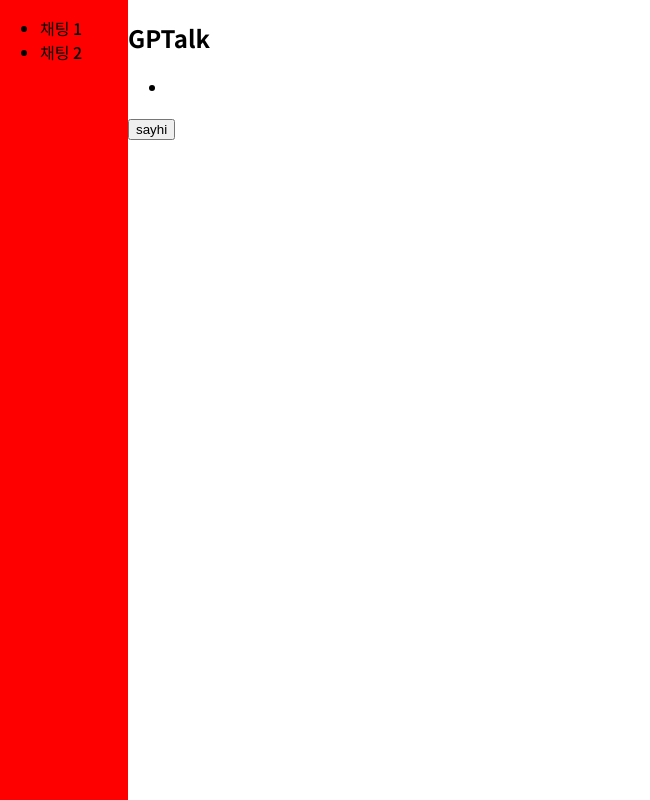
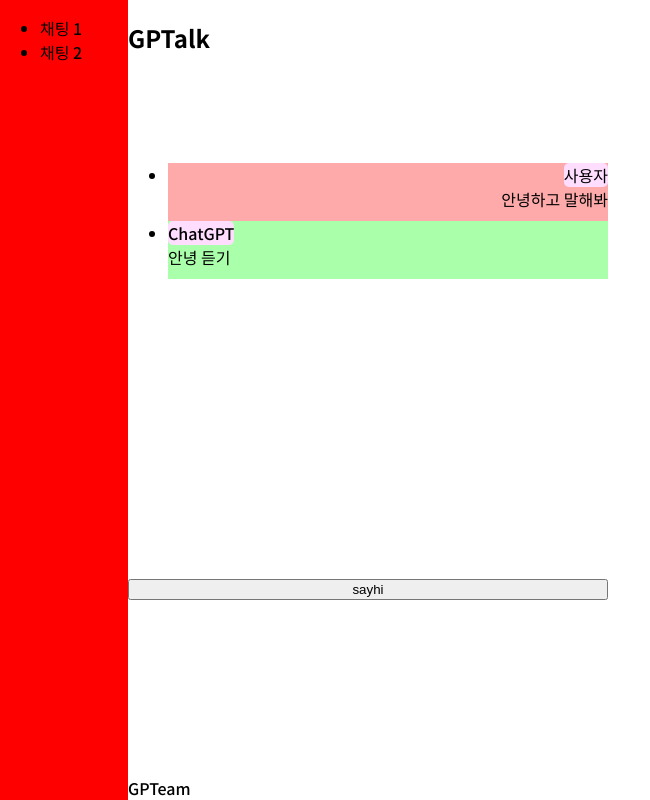
Before and after one commit to eniekeine/dg1, a Flask app: page / in a window 1280 px wide. Shown: the whole page, without its empty margins (0-650 px from the left). Run offline with Flask 2, Linux system fonts and the light colour scheme.

Commit message:
index.html의 내용을 여러 파일로 분리

```diff
--- a/app.py
+++ b/app.py
@@ -1,9 +1,7 @@
-import sys
-import os
+# 파일이름 : app.py
 from flask import Flask, render_template, send_from_directory, jsonify
 
 app = Flask(__name__)
-basedir = os.path.abspath(__file__)
 
 @app.route('/')
 def current_time():
--- a/static/dist/css/index.css
+++ b/static/dist/css/index.css
@@ -19,3 +19,37 @@
     width:128px;
     justify-content: space-between;
 }
+
+.chat{
+    display:flex;
+    width:480px;
+    height:360px;
+    overflow-y: scroll;
+    flex-direction: column;
+    justify-content: space-between;
+    margin: 5 5;
+    list-style-type: none;
+}
+.righted{
+    background-color : #ffaaaa;
+    text-align: right;
+}
+.lefted{
+    background-color : #aaffaa;
+    text-align: left;
+}
+.role {
+    display:inline;
+    background-color: #ffddff;
+    border-radius: 5px;
+    margin: 5 5;
+}
+.content {
+    padding-bottom:10px;
+    margin: 5 5;
+}
+.main{
+    display:flex;
+    flex-direction: column;
+    justify-content: space-between;
+}
--- /dev/null
+++ b/templates/footer.html
@@ -0,0 +1,3 @@
+<footer>
+    GPTeam
+</footer>
--- /dev/null
+++ b/templates/header.html
@@ -0,0 +1,3 @@
+<header>
+    <h1>GPTalk</h1>
+</header>
--- a/templates/index.html
+++ b/templates/index.html
@@ -8,26 +8,26 @@
     <script defer src="{{ url_for('static', filename='dist/js/index.js') }}"></script>
 </head>
 <body>
-    <section class="sidebar">
-        <ul>
-            <li>채팅 1</li>
-            <li>채팅 2</li>
-        </ul>
-    </section>
+    {% include 'sidebar.html' %}
     <section class="main">
-        <header>
-            <h1>GPTalk</h1>
-        </header>
+        {% include 'header.html' %}
         <div class="chat">
             <ul>
-                <li>
+                <li class="message righted">
+                    <div class="role assistant">사용자</div>
+                    <div class="content">안녕하고 말해봐</div>
+                </li>
+                <li class="message lefted">
+                    <div class="role user">ChatGPT</div>
+                    <div class="content">안녕
+                        <span class="btn-play">듣기</span>
+                    </div>
                 </li>
             </ul>
         </div>
         <button onclick=sayhi()>sayhi</button>
         <p class="pout"></p>
+        {% include 'footer.html' %}
     </section>
-    <footer>
-    </footer>
 </body>
 </html>
--- /dev/null
+++ b/templates/sidebar.html
@@ -0,0 +1,6 @@
+<section class="sidebar">
+    <ul>
+        <li>채팅 1</li>
+        <li>채팅 2</li>
+    </ul>
+</section>
```
Also changed, not shown: static/dist/js/index.js (line endings or trailing spaces).
